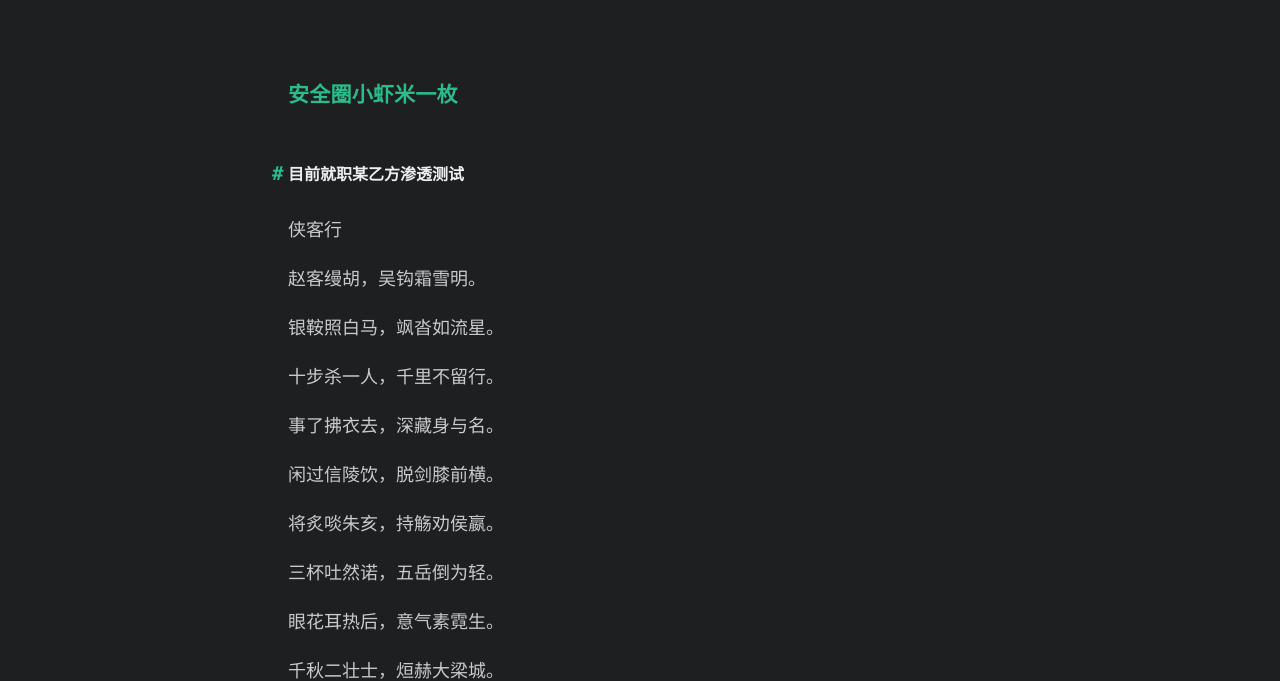
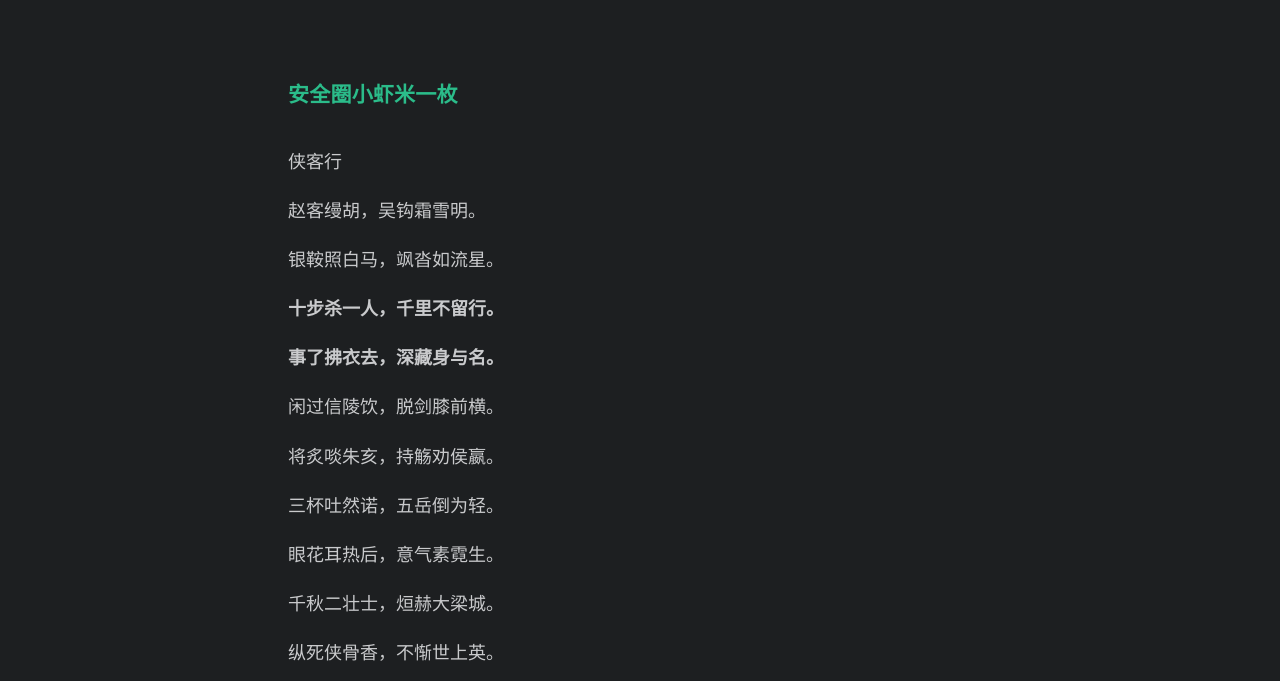
Before and after one commit to lilifengcode/hebo.github.io, a plain HTML site: page about/index.html in a window 1280 px wide. Shown: the part 127-808 px from the top of the page. Drawn offline with Linux system fonts and the light colour scheme; a web font is replaced by a local one.

Commit message:
Site updated: 2019-04-11 22:05:52

```diff
--- a/about/index.html
+++ b/about/index.html
@@ -6,17 +6,17 @@
     <meta http-equiv="X-UA-Compatible" content="IE=edge">
     <meta name="HandheldFriendly" content="True">
     <meta name="viewport" content="width=device-width, initial-scale=1, maximum-scale=1">
-    <meta name="description" content="安全圈小虾米一枚目前就职某乙方渗透测试     侠客行 赵客缦胡，吴钩霜雪明。 银鞍照白马，飒沓如流星。 十步杀一人，千里不留行。 事了拂衣去，深藏身与名。 闲过信陵饮，脱剑膝前横。 将炙啖朱亥，持觞劝侯嬴。 三杯吐然诺，五岳倒为轻。 眼花耳热后，意气素霓生。 千秋二壮士，烜赫大梁城。 纵死侠骨香，不惭世上英。 谁能书阁下，白首太玄经">
+    <meta name="description" content="安全圈小虾米一枚     侠客行 赵客缦胡，吴钩霜雪明。 银鞍照白马，飒沓如流星。 十步杀一人，千里不留行。 事了拂衣去，深藏身与名。 闲过信陵饮，脱剑膝前横。 将炙啖朱亥，持觞劝侯嬴。 三杯吐然诺，五岳倒为轻。 眼花耳热后，意气素霓生。 千秋二壮士，烜赫大梁城。 纵死侠骨香，不惭世上英。 谁能书阁下，白首太玄经">
 <meta property="og:type" content="website">
 <meta property="og:title" content="about">
 <meta property="og:url" content="http://lilifengcode.github.io/about/index.html">
 <meta property="og:site_name" content="河伯的日记">
-<meta property="og:description" content="安全圈小虾米一枚目前就职某乙方渗透测试     侠客行 赵客缦胡，吴钩霜雪明。 银鞍照白马，飒沓如流星。 十步杀一人，千里不留行。 事了拂衣去，深藏身与名。 闲过信陵饮，脱剑膝前横。 将炙啖朱亥，持觞劝侯嬴。 三杯吐然诺，五岳倒为轻。 眼花耳热后，意气素霓生。 千秋二壮士，烜赫大梁城。 纵死侠骨香，不惭世上英。 谁能书阁下，白首太玄经">
+<meta property="og:description" content="安全圈小虾米一枚     侠客行 赵客缦胡，吴钩霜雪明。 银鞍照白马，飒沓如流星。 十步杀一人，千里不留行。 事了拂衣去，深藏身与名。 闲过信陵饮，脱剑膝前横。 将炙啖朱亥，持觞劝侯嬴。 三杯吐然诺，五岳倒为轻。 眼花耳热后，意气素霓生。 千秋二壮士，烜赫大梁城。 纵死侠骨香，不惭世上英。 谁能书阁下，白首太玄经">
 <meta property="og:locale" content="zh-CN">
-<meta property="og:updated_time" content="2019-04-11T13:57:37.063Z">
+<meta property="og:updated_time" content="2019-04-11T14:01:15.626Z">
 <meta name="twitter:card" content="summary">
 <meta name="twitter:title" content="about">
-<meta name="twitter:description" content="安全圈小虾米一枚目前就职某乙方渗透测试     侠客行 赵客缦胡，吴钩霜雪明。 银鞍照白马，飒沓如流星。 十步杀一人，千里不留行。 事了拂衣去，深藏身与名。 闲过信陵饮，脱剑膝前横。 将炙啖朱亥，持觞劝侯嬴。 三杯吐然诺，五岳倒为轻。 眼花耳热后，意气素霓生。 千秋二壮士，烜赫大梁城。 纵死侠骨香，不惭世上英。 谁能书阁下，白首太玄经">
+<meta name="twitter:description" content="安全圈小虾米一枚     侠客行 赵客缦胡，吴钩霜雪明。 银鞍照白马，飒沓如流星。 十步杀一人，千里不留行。 事了拂衣去，深藏身与名。 闲过信陵饮，脱剑膝前横。 将炙啖朱亥，持觞劝侯嬴。 三杯吐然诺，五岳倒为轻。 眼花耳热后，意气素霓生。 千秋二壮士，烜赫大梁城。 纵死侠骨香，不惭世上英。 谁能书阁下，白首太玄经">
 
 
 
@@ -87,13 +87,13 @@
 
   <div class="content" itemprop="articleBody">
 
-          <h1 id="安全圈小虾米一枚"><a href="#安全圈小虾米一枚" class="headerlink" title="安全圈小虾米一枚"></a>安全圈小虾米一枚</h1><h2 id="目前就职某乙方渗透测试"><a href="#目前就职某乙方渗透测试" class="headerlink" title="目前就职某乙方渗透测试"></a>目前就职某乙方渗透测试</h2><font size="4">
+          <h1 id="安全圈小虾米一枚"><a href="#安全圈小虾米一枚" class="headerlink" title="安全圈小虾米一枚"></a>安全圈小虾米一枚</h1><font size="4">
 
 <p>   侠客行</p>
 <p>赵客缦胡，吴钩霜雪明。</p>
 <p>银鞍照白马，飒沓如流星。</p>
-<p>十步杀一人，千里不留行。</p>
-<p>事了拂衣去，深藏身与名。</p>
+<p><strong>十步杀一人，千里不留行。</strong></p>
+<p><strong>事了拂衣去，深藏身与名。</strong></p>
 <p>闲过信陵饮，脱剑膝前横。</p>
 <p>将炙啖朱亥，持觞劝侯嬴。</p>
 <p>三杯吐然诺，五岳倒为轻。</p>
```
